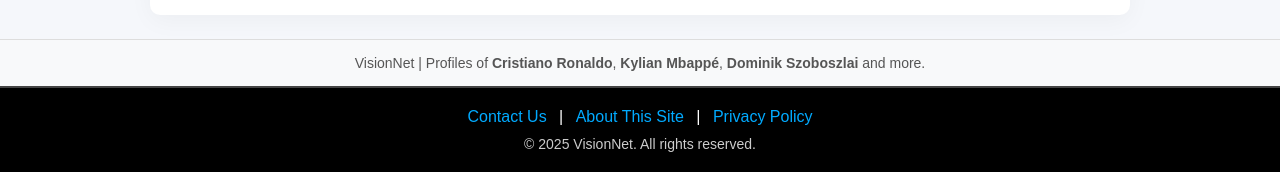
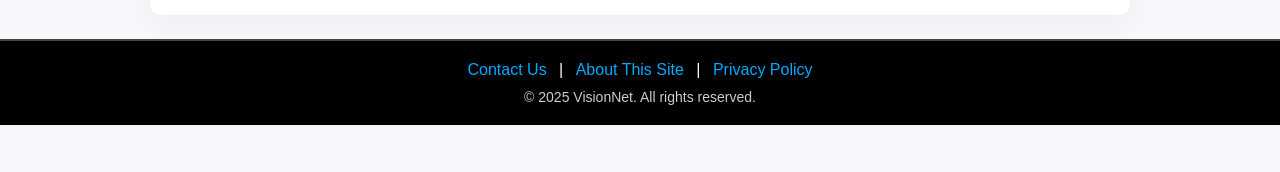
Before and after one commit to visionnetm/ronaldo-en, a plain HTML site: page index.html in a window 1280 px wide. Shown: the part 4839-5011 px from the top of the page. After the commit the page ends 4964 px from the top, so only its background shows below. Drawn offline with Linux system fonts and the light colour scheme.

Commit message:
Update index.html

```diff
--- a/index.html
+++ b/index.html
@@ -397,12 +397,7 @@
     <a href="RealMadrid.vercel.app">Real Madrid History</a>
 </header>
 </main>
-<footer style="background:#f8f9fa; padding:15px; margin-top:20px; border-top:1px solid #ddd; text-align:center;">
-  <p style="margin:0; font-size:14px; color:#555;">
-    VisionNet | Profiles of <strong>Cristiano Ronaldo</strong>, <strong>Kylian Mbappé</strong>,
-    <strong>Dominik Szoboszlai</strong> and more.
-  </p>
-</footer>
+
   <footer class="site-footer">
   <div class="footer-links">
     <a href="contact.html">Contact Us</a> |
```
